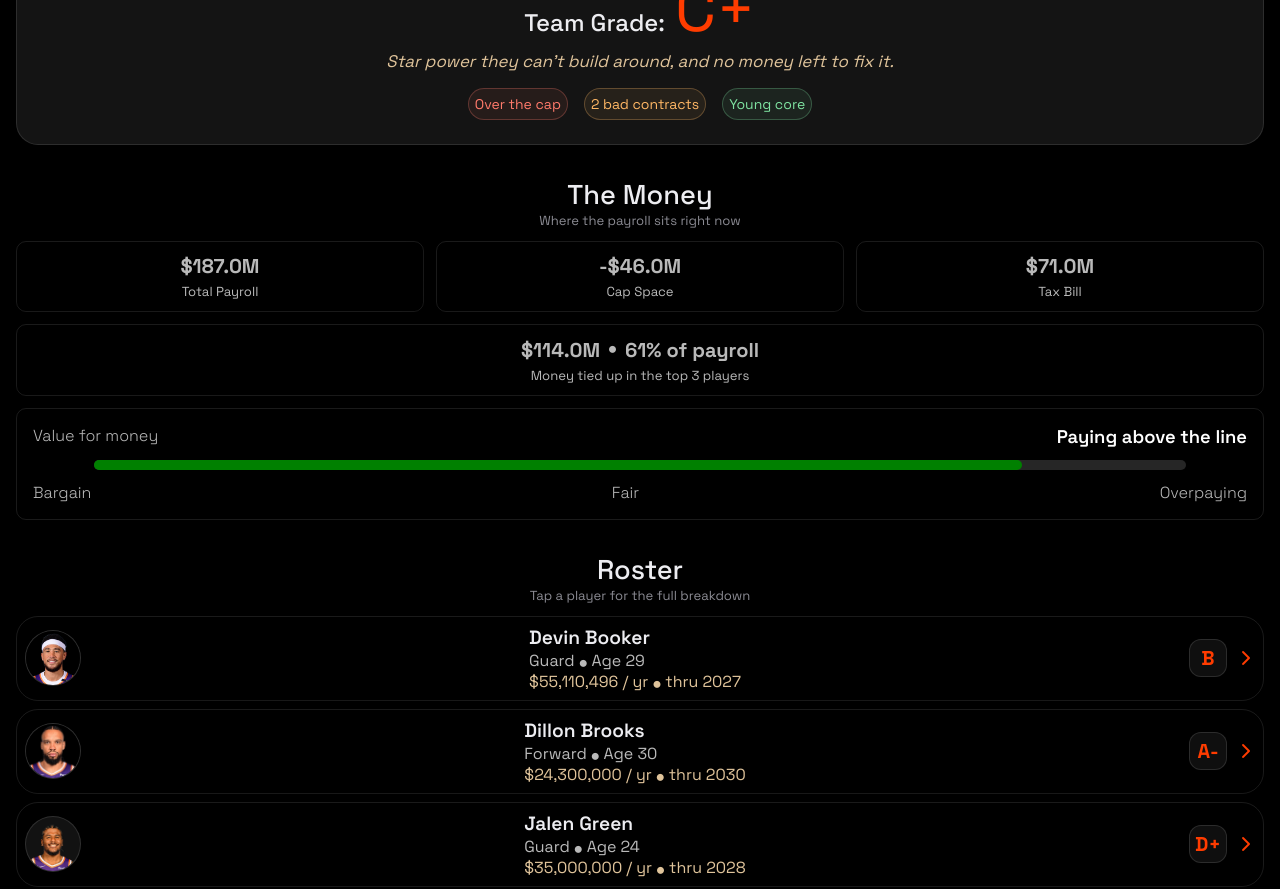
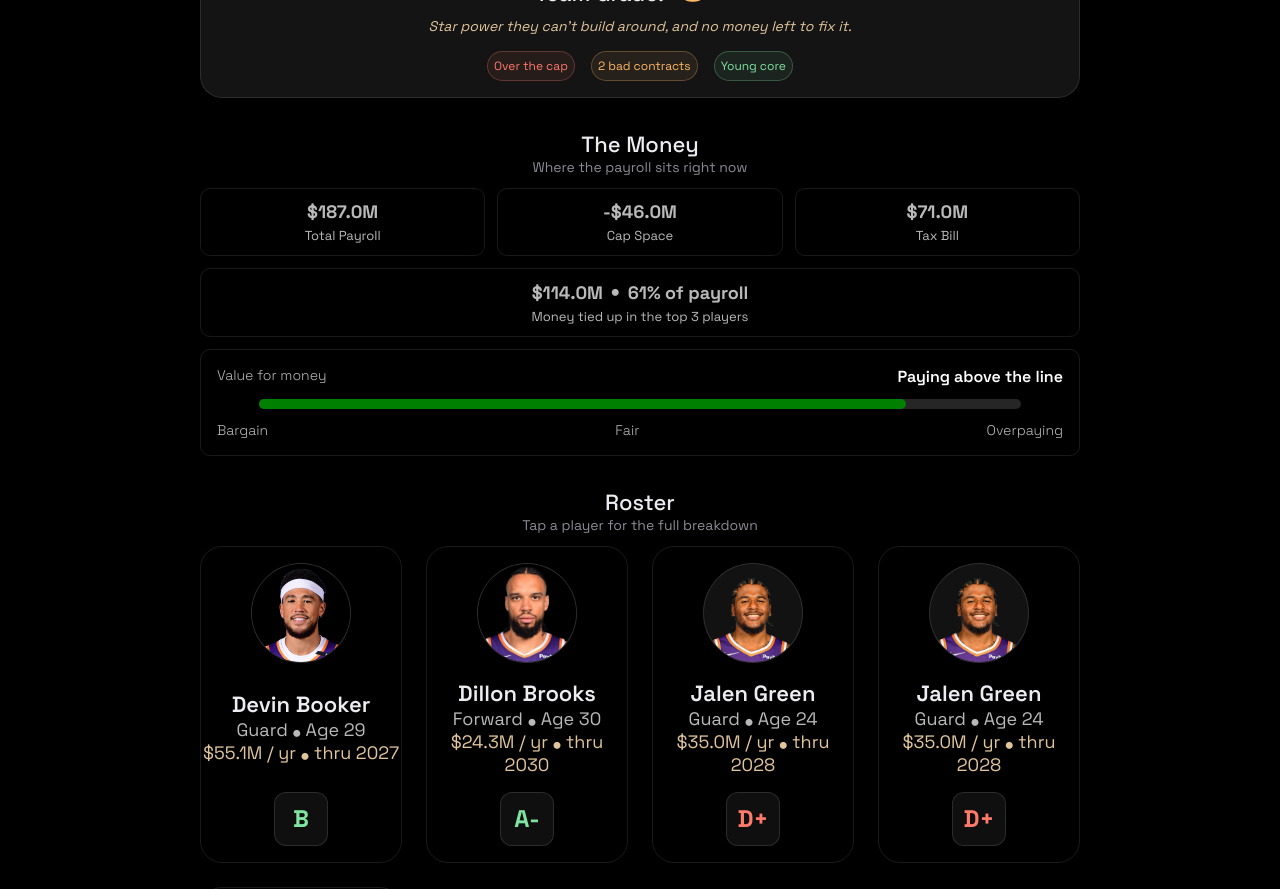
Before and after one commit to chrisreliga/HoopsIQ, a React (Vite) app: page / in a window 1280 px wide. Shown: the part 340-1229 px from the top of the page. Built offline with nearby package versions, Linux system fonts and the light colour scheme.

Commit message:
responsive tweaks to team dashboard & adding useMediaQuery hook

```diff
--- a/src/App.css
+++ b/src/App.css
@@ -38,7 +38,3 @@ body {
   justify-content: center;
   margin: 1rem;
 }
-
-/* Media Queries */
-@media (min-width: 1000px) {
-}
--- a/src/components/PlayerDashboard/PlayerHero/PlayerHero.jsx
+++ b/src/components/PlayerDashboard/PlayerHero/PlayerHero.jsx
@@ -6,8 +6,8 @@ export default function PlayerHero({ bio, isScrolled }) {
       <div className={isScrolled ? "player-hero scrolled" : "player-hero"}>
         <picture>
           <source
-            media="(min-width: 900px)"
-            srcSet={bio.widescreenPlayerImage}
+            media="(min-width: 800px)"
+            // srcSet={bio.widescreenPlayerImage}
           />
           <img src={bio.playerImage} alt={bio.name} />
         </picture>
--- a/src/components/TeamDashboard/TeamFinances/TeamFinances.css
+++ b/src/components/TeamDashboard/TeamFinances/TeamFinances.css
@@ -1,5 +1,5 @@
 .team-finance-section {
-  margin: 0 1rem;
+  margin: 0 26px;
   text-align: center;
 }
 
@@ -11,12 +11,12 @@
 .team-finance-header {
   color: #ededf1;
   text-align: center;
-  font-size: 1.7rem;
+  font-size: 22px;
   font-weight: 500;
 }
 
 .team-finance-subheader {
-  font-size: 0.82rem;
+  font-size: 14px;
   color: #8d8d95;
   margin-bottom: 12px;
 }
@@ -36,7 +36,7 @@
   backdrop-filter: blur(12px);
   border: 1px solid rgba(255, 255, 255, 0.1);
   box-shadow: 0 8px 32px 0 rgba(0, 0, 0, 0.37);
-  font-size: 1.25rem;
+  font-size: 18px;
   font-weight: 700;
   gap: 0.25rem;
   text-align: center;
@@ -44,7 +44,7 @@
 }
 
 .team-finance-tile span {
-  font-size: 0.82rem;
+  font-size: 13px;
   font-weight: 400;
 }
 
@@ -64,7 +64,7 @@
   flex-direction: column;
   align-items: center;
   padding: 1rem;
-  font-size: 1rem;
+  font-size: 14px;
   font-weight: 300;
 }
 
@@ -101,6 +101,12 @@
 
 .above-line-highlight {
   font-weight: 600;
-  font-size: 1.15rem;
+  font-size: 16px;
   color: #fff;
 }
+
+@media (min-width: 800px) {
+  .team-finance-section {
+    margin-inline: 200px 200px;
+  }
+}
--- a/src/components/TeamDashboard/TeamGrade/TeamGrade.css
+++ b/src/components/TeamDashboard/TeamGrade/TeamGrade.css
@@ -1,11 +1,11 @@
 .team-grade-section {
-  padding: 1.5rem;
+  padding: 1rem;
   background: rgba(100, 100, 100, 0.2);
   backdrop-filter: blur(12px);
   box-shadow: 0 8px 32px 0 rgba(0, 0, 0, 0.37);
   border: 1px solid rgba(105, 105, 105, 0.3);
   border-radius: 22px;
-  margin: 0 1rem;
+  margin: 0 26px;
   text-align: center;
 }
 
@@ -19,16 +19,33 @@
 .team-grade-header {
   color: #ededf1;
   font-weight: 500;
+  font-size: 22px;
 }
 
 .team-grade-letter {
-  font-size: 4rem;
+  font-size: 56px;
+}
+
+.good-grade {
+  color: #7fe3a1;
+}
+
+.okay-grade {
+  color: #ffb765;
+}
+
+.bad-grade {
+  color: #ff7a6b;
+}
+
+.neutral-grade {
+  color: gray;
 }
 
 .team-analysis-headline {
   color: #e0c49b;
   font-style: italic;
-  font-size: 1.05rem;
+  font-size: 14px;
 }
 
 .status-chips {
@@ -44,7 +61,7 @@
   border: 1px solid;
   border-radius: 22px;
   padding: 6px;
-  font-size: 14px;
+  font-size: 12px;
 }
 
 .chip.bad {
@@ -64,3 +81,9 @@
   border-color: rgba(127, 227, 161, 0.28);
   background: rgba(127, 227, 161, 0.08);
 }
+
+@media (min-width: 800px) {
+  .team-grade-section {
+    margin-inline: 200px 200px;
+  }
+}
--- a/src/components/TeamDashboard/TeamGrade/TeamGrade.jsx
+++ b/src/components/TeamDashboard/TeamGrade/TeamGrade.jsx
@@ -1,12 +1,18 @@
 import "./TeamGrade.css";
 import { teams } from "../../../data/teams";
+
+import { getGradeTone } from "../../../utilities/getGradeTone";
 
 export default function TeamGrade() {
   return (
     <section className="team-grade-section">
       <div className="team-grade-flexbox">
         <h2 className="team-grade-header">Team Grade:</h2>
-        <span className="team-grade-letter">{teams[0].analysis.teamGrade}</span>
+        <span
+          className={`team-grade-letter ${getGradeTone(teams[0].analysis.teamGrade)}`}
+        >
+          {teams[0].analysis.teamGrade}
+        </span>
       </div>
       <p className="team-analysis-headline">{teams[0].analysis.headline}</p>
       <ul className="status-chips">
--- a/src/components/TeamDashboard/TeamHero/TeamHero.css
+++ b/src/components/TeamDashboard/TeamHero/TeamHero.css
@@ -24,6 +24,7 @@
 
 .team-hero h1 {
   font-weight: 600;
+  font-size: 40px;
 }
 
 .team-hero img {
@@ -46,7 +47,7 @@
   justify-content: center;
   align-items: center;
   gap: 1rem;
-  font-size: 1.2rem;
+  font-size: 16px;
   color: #b9b9b9;
 }
 
--- a/src/components/TeamDashboard/TeamRoster/TeamRoster.css
+++ b/src/components/TeamDashboard/TeamRoster/TeamRoster.css
@@ -1,5 +1,5 @@
 .team-roster-section {
-  margin: 0 1rem;
+  margin: 0 26px;
 }
 
 .team-roster-header-styles {
@@ -8,12 +8,12 @@
 
 .team-roster-header {
   color: #ededf1;
-  font-size: 1.7rem;
+  font-size: 22px;
   font-weight: 500;
 }
 
 .team-roster-subheader {
-  font-size: 0.82rem;
+  font-size: 14px;
   color: #8d8d95;
   margin-bottom: 12px;
 }
@@ -25,7 +25,7 @@
 }
 
 .team-roster-tile {
-  padding: 0.5rem;
+  padding: 0.25rem;
   display: flex;
   align-items: center;
   justify-content: space-between;
@@ -40,8 +40,8 @@
 
 .avatar {
   flex-shrink: 0;
-  width: 56px;
-  height: 56px;
+  width: 50px;
+  height: 50px;
   border-radius: 50%;
   overflow: hidden;
   background: rgba(255, 255, 255, 0.07);
@@ -63,17 +63,19 @@
 }
 
 .avatar-name {
-  font-size: 1.2rem;
+  font-size: 16px;
   font-weight: 600;
   color: #ededf1;
 }
 
 .avatar-position-age {
   color: #b9b9b9;
+  font-size: 14px;
 }
 
 .avatar-salary {
   color: #e0c49b;
+  font-size: 14px;
 }
 
 .avatar-grade-container {
@@ -90,10 +92,14 @@
   display: flex;
   align-items: center;
   justify-content: center;
-  font-size: 1.25rem;
+  font-size: 18px;
   font-weight: 700;
   background: rgba(255, 255, 255, 0.06);
   border: 1px solid rgba(255, 255, 255, 0.12);
+}
+
+.full-roster-link {
+  text-decoration: none;
 }
 
 .full-roster-btn {
@@ -107,14 +113,94 @@
   font-size: 1.25rem;
   color: #e0c49b;
   background: linear-gradient(
-    90deg,
-    rgba(52, 60, 69, 0.35) 0%,
-    rgba(35, 27, 56, 0.35) 50%,
-    rgba(25, 10, 56, 0.35) 100%
+    to right,
+    rgba(255, 51, 0, 0.277) 20%,
+    rgba(21, 7, 56, 0.375) 99% /* #0a0714 100% */
   );
   backdrop-filter: blur(10px);
   border: 1px solid rgba(127, 127, 127, 0.3);
   border-radius: 22px;
   box-shadow: 0 8px 32px 0 rgba(0, 0, 0, 0.37);
-  text-decoration: none;
 }
+
+.good-grade {
+  color: #7fe3a1;
+}
+
+.okay-grade {
+  color: #ffb765;
+}
+
+.bad-grade {
+  color: #ff7a6b;
+}
+
+.neutral-grade {
+  color: gray;
+}
+
+@media (min-width: 800px) {
+  .team-roster-section {
+    margin-inline: 200px 200px;
+  }
+}
+
+@media (min-width: 1100px) {
+  .team-roster-tile-container {
+    display: grid;
+    grid-template-columns: repeat(4, 1fr);
+    gap: 24px;
+  }
+
+  .team-roster-tile {
+    display: flex;
+    flex-direction: column;
+    gap: 16px;
+    padding: 16px 0;
+  }
+
+  .avatar {
+    height: 100px;
+    width: 100px;
+  }
+
+  .roster-player-info {
+    text-align: center;
+  }
+
+  .avatar-name {
+    font-size: 22px;
+  }
+
+  .avatar-position-age {
+    font-size: 18px;
+  }
+
+  .avatar-salary {
+    font-size: 18px;
+  }
+
+  .avatar-grade-container {
+    display: flex;
+    align-items: center;
+    justify-content: center;
+    gap: 0.5rem;
+  }
+
+  .avatar-grade {
+    width: 54px;
+    height: 54px;
+    border-radius: 12px;
+    display: flex;
+    align-items: center;
+    justify-content: center;
+    font-size: 24px;
+    font-weight: 700;
+    background: rgba(255, 255, 255, 0.06);
+    border: 1px solid rgba(255, 255, 255, 0.12);
+  }
+
+  .team-roster-grade-arrow {
+    display: none;
+  }
+}
--- a/src/components/TeamDashboard/TeamRoster/TeamRoster.jsx
+++ b/src/components/TeamDashboard/TeamRoster/TeamRoster.jsx
@@ -1,11 +1,18 @@
 import { Link } from "react-router";
 import { players } from "../../../data/players";
+import { useMediaQuery } from "../../../hooks/useMediaQuery";
+import { formatMoney } from "../../../utilities/formatMoney";
+import { getGradeTone } from "../../../utilities/getGradeTone";
 
 import "./TeamRoster.css";
 
 const firstThree = players.slice(0, 3);
 
 export default function TeamRoster() {
+  const isMobile = useMediaQuery("(max-width: 1100px)");
+  const visible = isMobile ? firstThree : players;
+  console.log(visible);
+
   return (
     <section className="team-roster-section">
       <div className="team-roster-header-styles">
@@ -16,7 +23,7 @@ export default function TeamRoster() {
       </div>
 
       <div className="team-roster-tile-container">
-        {firstThree.map((player) => (
+        {visible.map((player) => (
           <Link
             to={`/player/${player.id}`}
             className="team-roster-tile"
@@ -36,26 +43,34 @@ export default function TeamRoster() {
               >
                 {player.bio.name}
               </h4>
+
               <p className="avatar-position-age">
                 {player.bio.position} {""}
                 <i className="fa-solid fa-circle dot-separator"></i> Age {""}
                 {player.bio.age}
               </p>
+
               <p className="avatar-salary">
-                ${player.contract.salary.toLocaleString()} / yr {""}
+                {formatMoney(player.contract.salary)} / yr {""}
                 <i className="fa-solid fa-circle dot-separator"></i> thru {""}
                 {player.contract.endYear}
               </p>
             </div>
+
             <div className="avatar-grade-container">
-              <p className="avatar-grade">{player.analysis.contractGrade}</p>
+              <p
+                className={`avatar-grade ${getGradeTone(player.analysis.contractGrade)}`}
+              >
+                {player.analysis.contractGrade}
+              </p>
 
-              <i className="fa-solid fa-chevron-right"></i>
+              <i className="fa-solid fa-chevron-right team-roster-grade-arrow"></i>
             </div>
           </Link>
         ))}
       </div>
-      <Link to="/full-roster">
+
+      <Link to="/full-roster" className="full-roster-link">
         <button className="full-roster-btn">See Full Roster</button>
       </Link>
     </section>
--- a/src/data/players.js
+++ b/src/data/players.js
@@ -127,6 +127,47 @@ const jalenGreen = {
   },
 };
 
+// TEST PLAYER
+const jalenGreens = {
+  sport: "NBA",
+  id: "jalen-greens",
+
+  bio: {
+    name: "Jalen Green",
+    team: "Phoenix Suns",
+    position: "Guard",
+    playerImage: jalenGreenImage,
+    // widescreenPlayerImage: widescreenBook,
+    playerIcon: jalengreenPlayerIcon,
+    teamLogo: SunsLogo,
+    age: 24,
+    country: "USA",
+    height: "6'4\"",
+    birthplace: "Fresno, CA",
+    college: "None",
+    yearsActive: 5,
+  },
+
+  contract: {
+    type: "Rookie Scale Extension",
+    salary: 35000000,
+    length: 3,
+    startYear: 2025,
+    endYear: 2028,
+    totalValue: 105000000,
+  },
+
+  analysis: {
+    contractRating: "Steep Price, Unproven Value",
+    contractGrade: "D+",
+    headline: "Phoenix just bought a ceiling nobody's seen him hit yet.",
+    ddDeal: `A rookie extension is the first real payday off a first contract, and Green's ends with a player option — $36 million that he decides on, not Phoenix. The leverage sits with him`,
+    ddSkill: `He can drop 30 on anybody and the athleticism is genuinely rare. Whether it has ever made a team better is the question nobody has answered yet`,
+    ddTest: `He has to make the game easier for Booker instead of taking turns with him. A 1.4 assist-to-turnover ratio won't survive a front office deciding whether to pay him twice`,
+  },
+};
+// TEST PLAYER
+
 const milesBridges = {
   sport: "NBA",
   id: "miles-bridges",
@@ -167,4 +208,10 @@ const milesBridges = {
   },
 };
 
-export const players = [devinBooker, dillonBrooks, jalenGreen, milesBridges];
+export const players = [
+  devinBooker,
+  dillonBrooks,
+  jalenGreen,
+  jalenGreens,
+  milesBridges,
+];
--- /dev/null
+++ b/src/hooks/useMediaQuery.js
@@ -0,0 +1,19 @@
+import { useState, useEffect } from "react";
+
+export function useMediaQuery(mediaQuery) {
+  const [isMediaMatch, setIsMediaMatch] = useState(
+    () => window.matchMedia(mediaQuery).matches,
+  );
+
+  useEffect(() => {
+    const mql = window.matchMedia(mediaQuery);
+    const mqlHandler = () => setIsMediaMatch(mql.matches);
+
+    mql.addEventListener("change", mqlHandler);
+    return () => {
+      mql.removeEventListener("change", mqlHandler);
+    };
+  }, [mediaQuery]);
+
+  return isMediaMatch;
+}
--- /dev/null
+++ b/src/utilities/getGradeTone.js
@@ -0,0 +1,19 @@
+export function getGradeTone(grade) {
+  if (!grade) {
+    return "neutral-grade";
+  }
+
+  const gradeLetter = grade.slice(0, 1);
+
+  if (gradeLetter === "A" || gradeLetter === "B") {
+    return "good-grade";
+  }
+  if (gradeLetter === "C") {
+    return "okay-grade";
+  }
+  if (gradeLetter === "D" || gradeLetter === "F") {
+    return "bad-grade";
+  }
+
+  return "neutral-grade";
+}
```
Also changed, not shown: src/components/TeamDashboard/TeamDashboard.css (+0 -22 lines).
